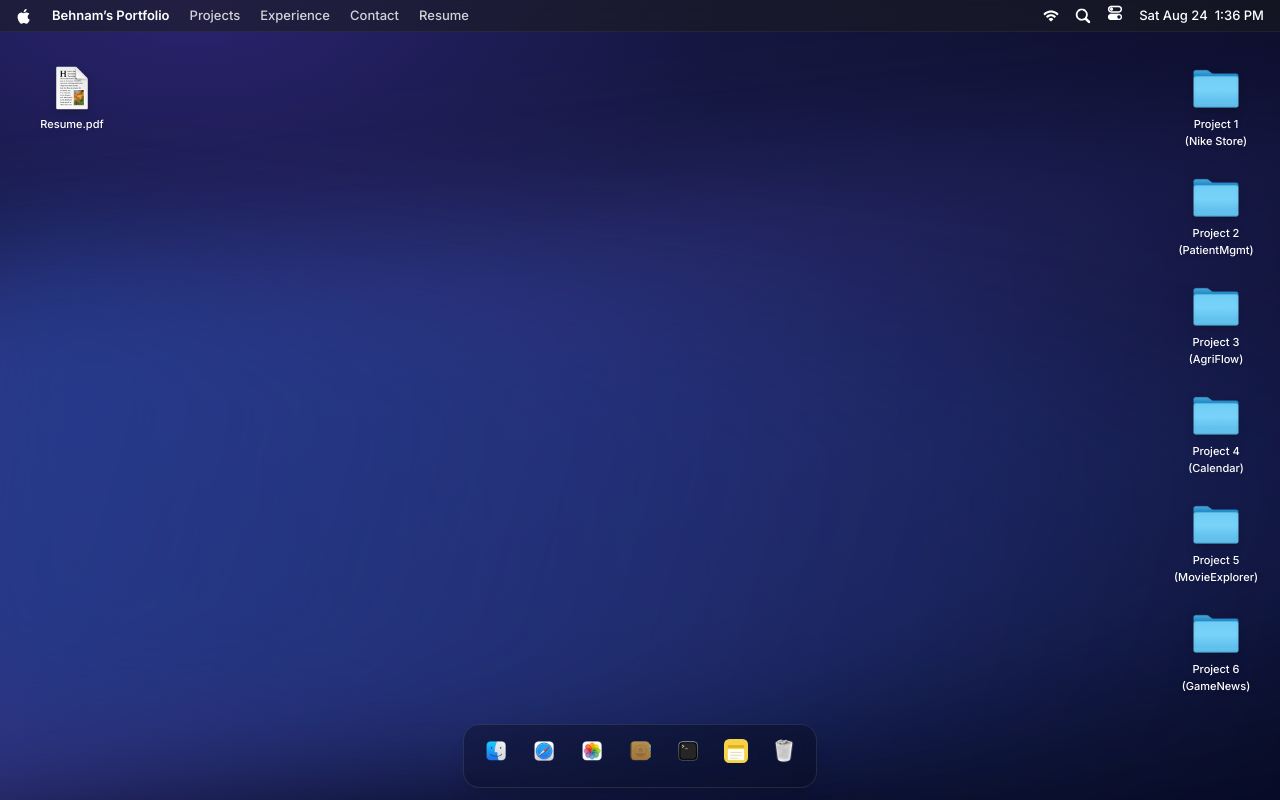
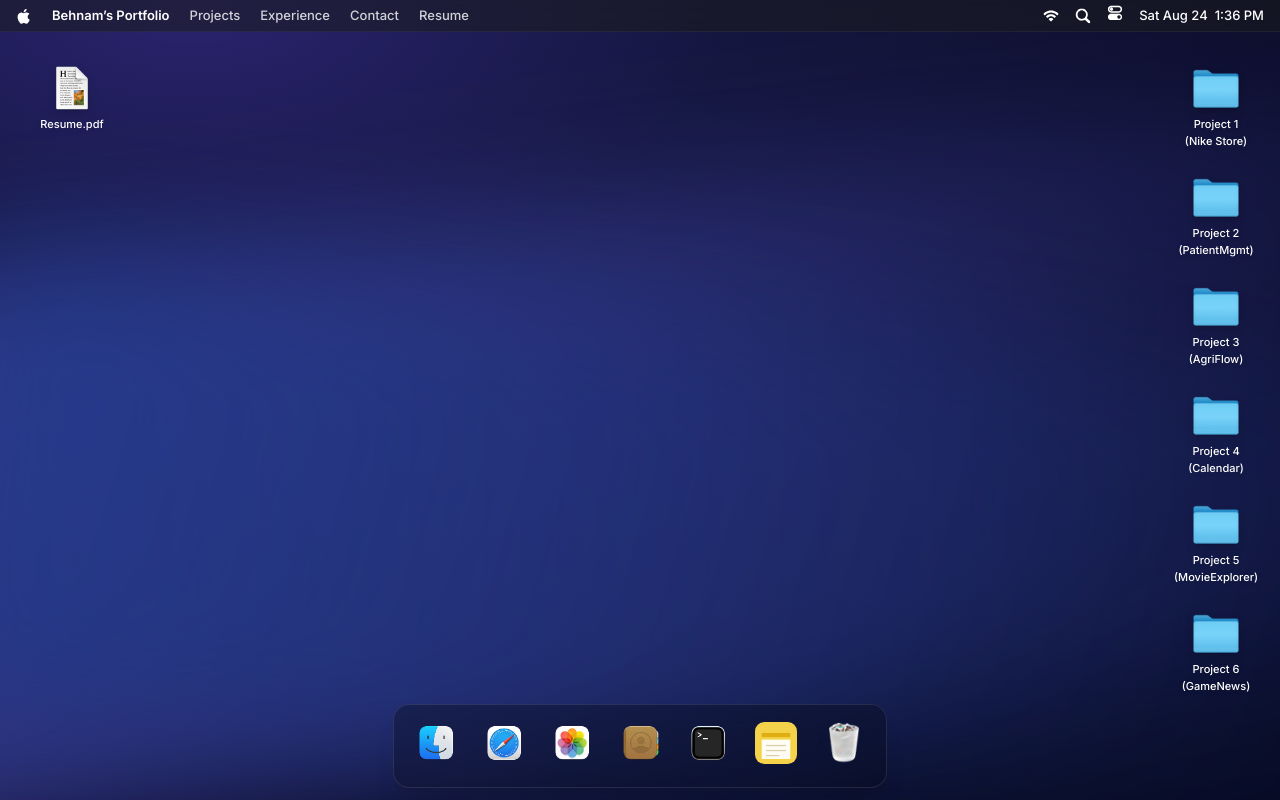
Before and after one commit to behnamac/project_modern_portfolio, a React (Vite) app: page / in a window 1280 px wide. Built offline with nearby package versions, Linux system fonts and the light colour scheme.

Commit message:
feat: enhance FloatingDock component with fixed sizing and scale animation for icons

```diff
--- a/src/components/ui/floating-dock.jsx
+++ b/src/components/ui/floating-dock.jsx
@@ -7,6 +7,13 @@
  * below), items open OS windows via `onClick` instead of navigating `href`,
  * and the default look is tuned to this app's glassy dock instead of the
  * demo's plain gray/neutral one.
+ *
+ * Layout note: each icon slot has a FIXED box size (SIZE below) so the
+ * dock's own outline never resizes as you hover — only a `scale` transform
+ * (which doesn't affect layout/flow) bulges the hovered icon, growing up
+ * from the bottom edge like the real macOS dock. Animating width/height
+ * directly here would make the whole pill-shaped bar visibly stretch as
+ * the mouse moves, which is the "rectangle behind the icons expands" bug.
  *
  * Note: uses position fixed according to your needs — desktop dock is
  * better positioned at the bottom, mobile dock better at bottom right.
@@ -21,6 +28,9 @@ import {
   useTransform,
 } from "framer-motion";
 import { useRef, useState } from "react";
+
+const SIZE = 60; // rest-state icon slot, in px — the dock's box never changes
+const PEAK_SCALE = 1.6; // how large the hovered icon grows relative to SIZE
 
 const CollapseGlyph = (props) => (
   <svg viewBox="0 0 24 24" fill="none" className="h-5 w-5" {...props}>
@@ -97,7 +107,7 @@ const FloatingDockDesktop = ({ items, className }) => {
       onMouseMove={(e) => mouseX.set(e.pageX)}
       onMouseLeave={() => mouseX.set(Infinity)}
       className={cn(
-        "mx-auto hidden h-16 items-end gap-2 rounded-2xl border border-white/20 bg-white/25 px-3 pb-2.5 shadow-xl backdrop-blur-2xl md:flex dark:border-white/10 dark:bg-black/25",
+        "mx-auto hidden items-end gap-2 rounded-2xl border border-white/20 bg-white/25 px-3 pt-2 pb-2 shadow-xl backdrop-blur-2xl md:flex dark:border-white/10 dark:bg-black/25",
         className
       )}
     >
@@ -117,30 +127,23 @@ function IconContainer({ mouseX, title, icon, onClick, active }) {
     return val - bounds.x - bounds.width / 2;
   });
 
-  const widthTransform = useTransform(distance, [-150, 0, 150], [40, 68, 40]);
-  const heightTransform = useTransform(distance, [-150, 0, 150], [40, 68, 40]);
-  const widthTransformIcon = useTransform(distance, [-150, 0, 150], [24, 38, 24]);
-  const heightTransformIcon = useTransform(distance, [-150, 0, 150], [24, 38, 24]);
-
-  const springOpts = { mass: 0.1, stiffness: 150, damping: 12 };
-  const width = useSpring(widthTransform, springOpts);
-  const height = useSpring(heightTransform, springOpts);
-  const widthIcon = useSpring(widthTransformIcon, springOpts);
-  const heightIcon = useSpring(heightTransformIcon, springOpts);
+  // Only `scale` is animated — width/height of the slot stay fixed at SIZE,
+  // so the dock's own bounding box never resizes as the mouse moves.
+  const scaleTransform = useTransform(distance, [-160, 0, 160], [1, PEAK_SCALE, 1]);
+  const scale = useSpring(scaleTransform, { mass: 0.1, stiffness: 150, damping: 12 });
 
   return (
-    <div className="relative flex flex-col items-center">
+    <div className="relative flex flex-col items-center" style={{ width: SIZE }}>
       <motion.button
         ref={ref}
-        style={{ width, height }}
+        style={{ width: SIZE, height: SIZE, scale, transformOrigin: "bottom" }}
         onMouseEnter={() => setHovered(true)}
         onMouseLeave={() => setHovered(false)}
         onClick={(e) => {
           e.preventDefault();
           onClick?.();
         }}
-        whileTap={{ scale: 0.9 }}
-        className="relative flex aspect-square items-center justify-center rounded-xl"
+        className="relative z-0 flex items-center justify-center rounded-xl hover:z-10 active:brightness-90"
       >
         <AnimatePresence>
           {hovered && (
@@ -154,12 +157,7 @@ function IconContainer({ mouseX, title, icon, onClick, active }) {
             </motion.div>
           )}
         </AnimatePresence>
-        <motion.div
-          style={{ width: widthIcon, height: heightIcon }}
-          className="flex items-center justify-center"
-        >
-          {icon}
-        </motion.div>
+        <div className="flex h-[70%] w-[70%] items-center justify-center">{icon}</div>
       </motion.button>
       <span
         className={cn(
```
